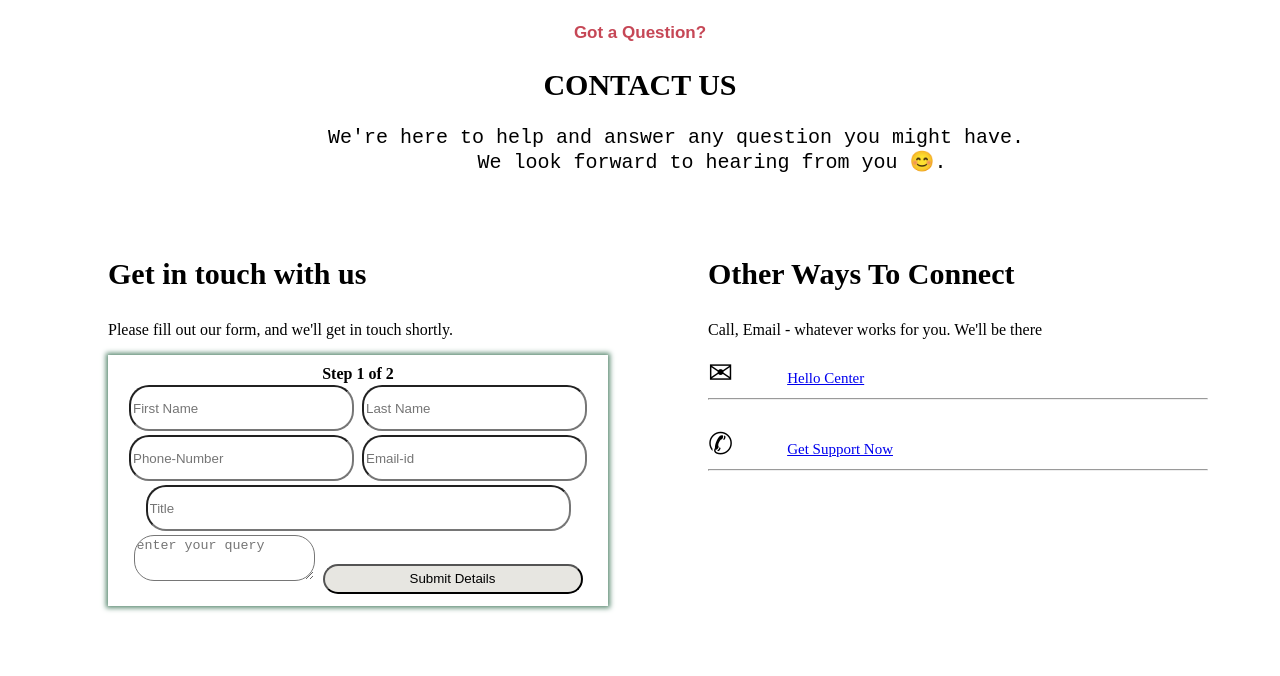
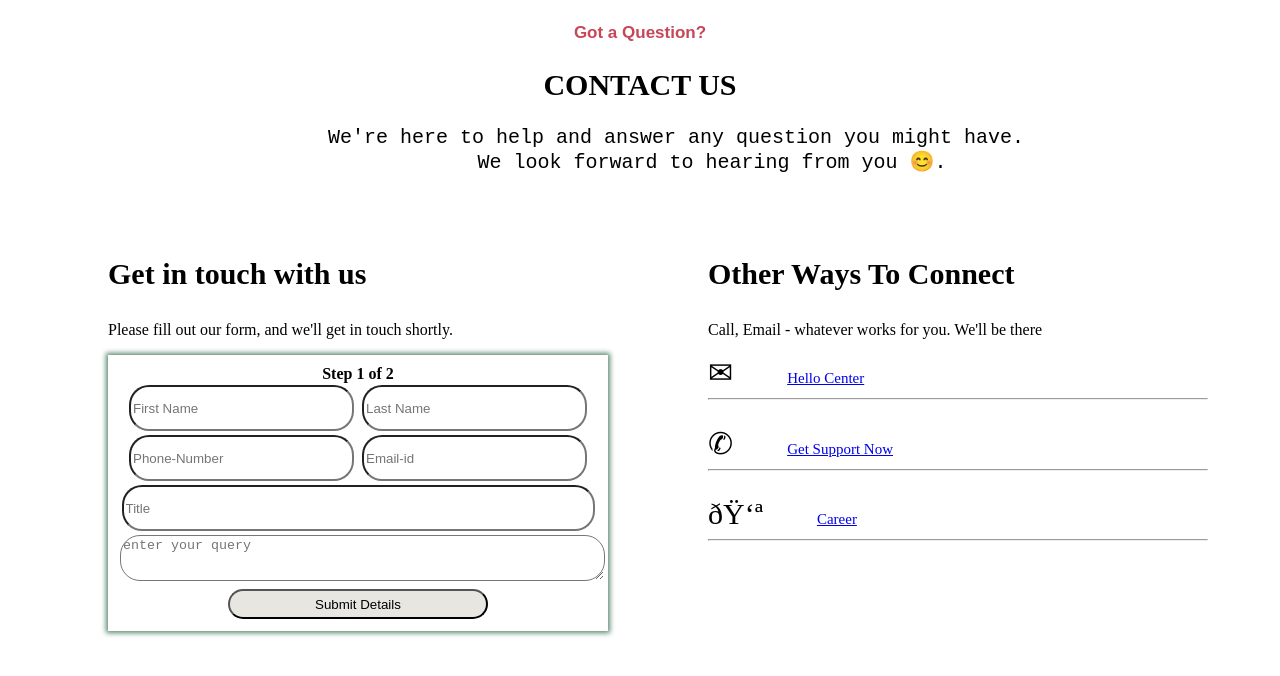
Before and after one commit to manasvi0829/digital_marketing, a plain HTML site: page index.html in a window 1280 px wide. Drawn offline with Linux system fonts and the light colour scheme.

Commit message:
Update index.html

```diff
--- a/index.html
+++ b/index.html
@@ -20,8 +20,8 @@
 					<span><input type="text" name="lname" class="t1" placeholder="Last Name" size=25/></span>
 					<span><input type="text" name="phno" class="t1" placeholder="Phone-Number" size=25/></span>
 					<span><input type="text" name="Email-id" class="t1" placeholder="Email-id" size=25/></span>
-					<span><input type="text" name="Title" class="t1" placeholder="Title" size=50/></span>
-					<span><textarea name="Message" class="t2" placeholder="enter your query" rows=10 col=50/></textarea></span>
+					<span><input type="text" name="Title" class="t1" placeholder="Title" size=56/></span>
+					<span><textarea name="Message" class="t2" placeholder="enter your query" rows=10 cols=58/></textarea></span>
 					<span><input type="submit" class="t3" value="Submit Details" size=50/></span>
 				</form>
 			</div>
@@ -35,6 +35,10 @@
 				<span style="font-size:30px">&#9990;</span>
 				<a href="#" style="font-size:15px; text-align:center; margin:50px;">Get Support Now</a>
 				<hr>
+				</br>
+				<span style="font-size:30px">ðŸ‘ª</span>
+				<a href="#" style="font-size:15px; text-align:center; margin:50px;">Career</a>
+				<hr>
 			</div>
 	</section>
 	</body>
```
